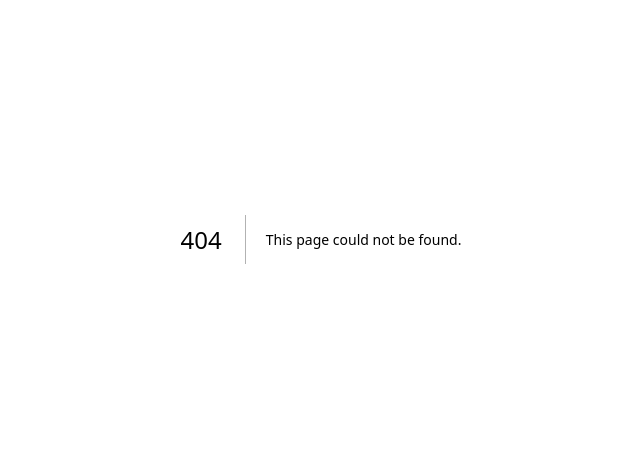
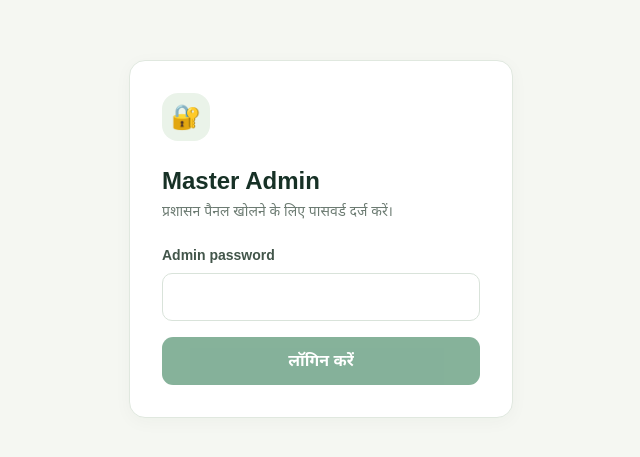
Before and after one commit to veteasyin-boop/farmer-lead-routing, a Next.js app: page /admin/login in a window 1280 px wide. Before the commit this address had no page. Shown: the part 161-618 px from the top of the page, without its empty margins (319-959 px from the left). Built offline with nearby package versions, Linux system fonts and the light colour scheme.

Commit message:
Add src/app/admin/login/page.tsx

```diff
--- /dev/null
+++ b/src/app/admin/login/page.tsx
@@ -0,0 +1,53 @@
+"use client";
+
+import { FormEvent, useState } from "react";
+import { useRouter } from "next/navigation";
+
+export default function AdminLoginPage() {
+  const [password, setPassword] = useState("");
+  const [error, setError] = useState("");
+  const [busy, setBusy] = useState(false);
+  const router = useRouter();
+
+  async function submit(event: FormEvent<HTMLFormElement>) {
+    event.preventDefault();
+    setBusy(true);
+    setError("");
+    try {
+      const response = await fetch("/api/admin/login", {
+        method: "POST",
+        headers: { "Content-Type": "application/json" },
+        body: JSON.stringify({ password }),
+      });
+      const result = await response.json() as { error?: string };
+      if (!response.ok) {
+        setError(result.error || "लॉगिन नहीं हो पाया।");
+        return;
+      }
+      router.replace("/admin");
+      router.refresh();
+    } catch {
+      setError("नेटवर्क त्रुटि। दोबारा प्रयास करें।");
+    } finally {
+      setBusy(false);
+    }
+  }
+
+  return (
+    <main className="min-h-[100svh] flex items-center justify-center px-4 py-10">
+      <section className="panel w-full max-w-sm p-6 sm:p-8">
+        <div className="mb-6 flex h-12 w-12 items-center justify-center rounded-2xl bg-[#eaf3e9] text-2xl">🔐</div>
+        <h1 className="text-2xl font-extrabold">Master Admin</h1>
+        <p className="mt-1 text-sm muted">प्रशासन पैनल खोलने के लिए पासवर्ड दर्ज करें।</p>
+        <form onSubmit={submit} className="mt-6 space-y-4">
+          <div>
+            <label className="label" htmlFor="password">Admin password</label>
+            <input id="password" type="password" autoComplete="current-password" className="field" value={password} onChange={(event) => setPassword(event.target.value)} required />
+          </div>
+          {error && <p role="alert" className="rounded-lg bg-red-50 px-3 py-2 text-sm text-red-700">{error}</p>}
+          <button className="btn-primary w-full" type="submit" disabled={busy || password.length === 0}>{busy ? "लॉगिन हो रहा है…" : "लॉगिन करें"}</button>
+        </form>
+      </section>
+    </main>
+  );
+}
```
